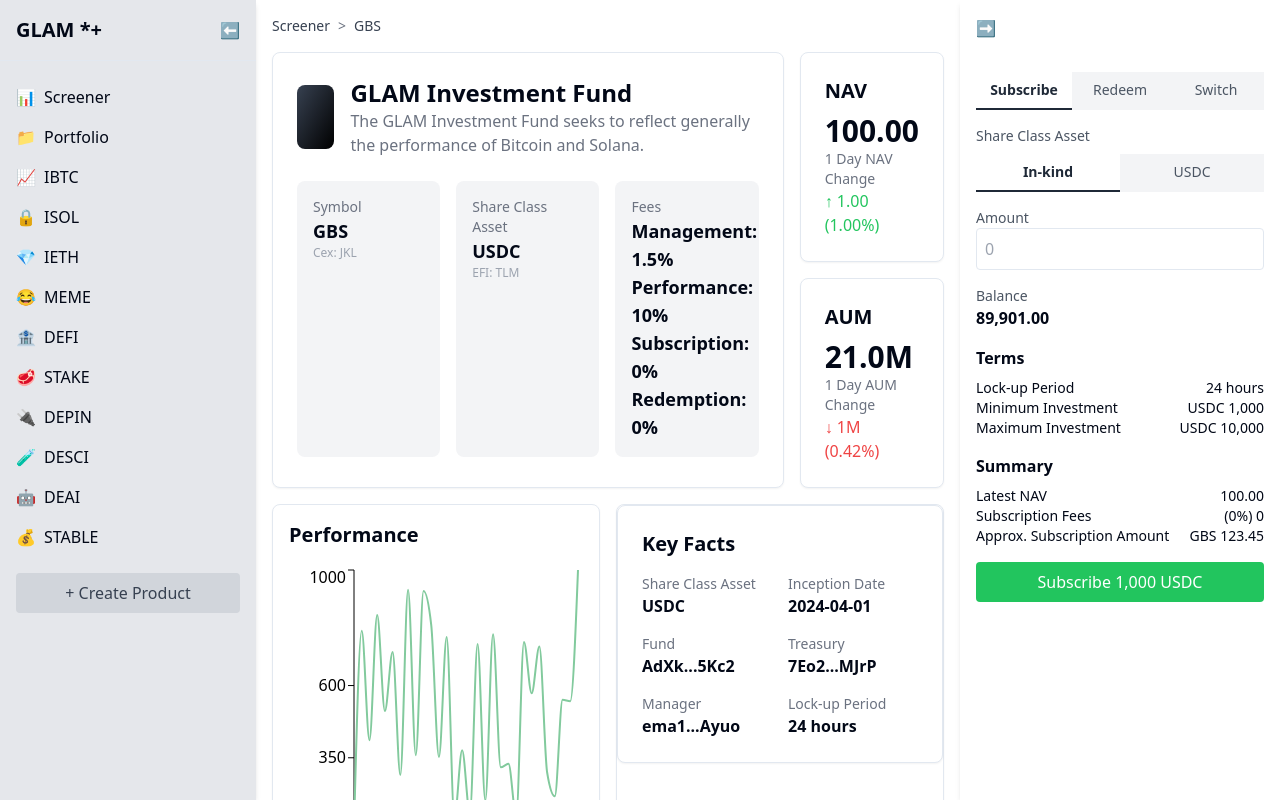
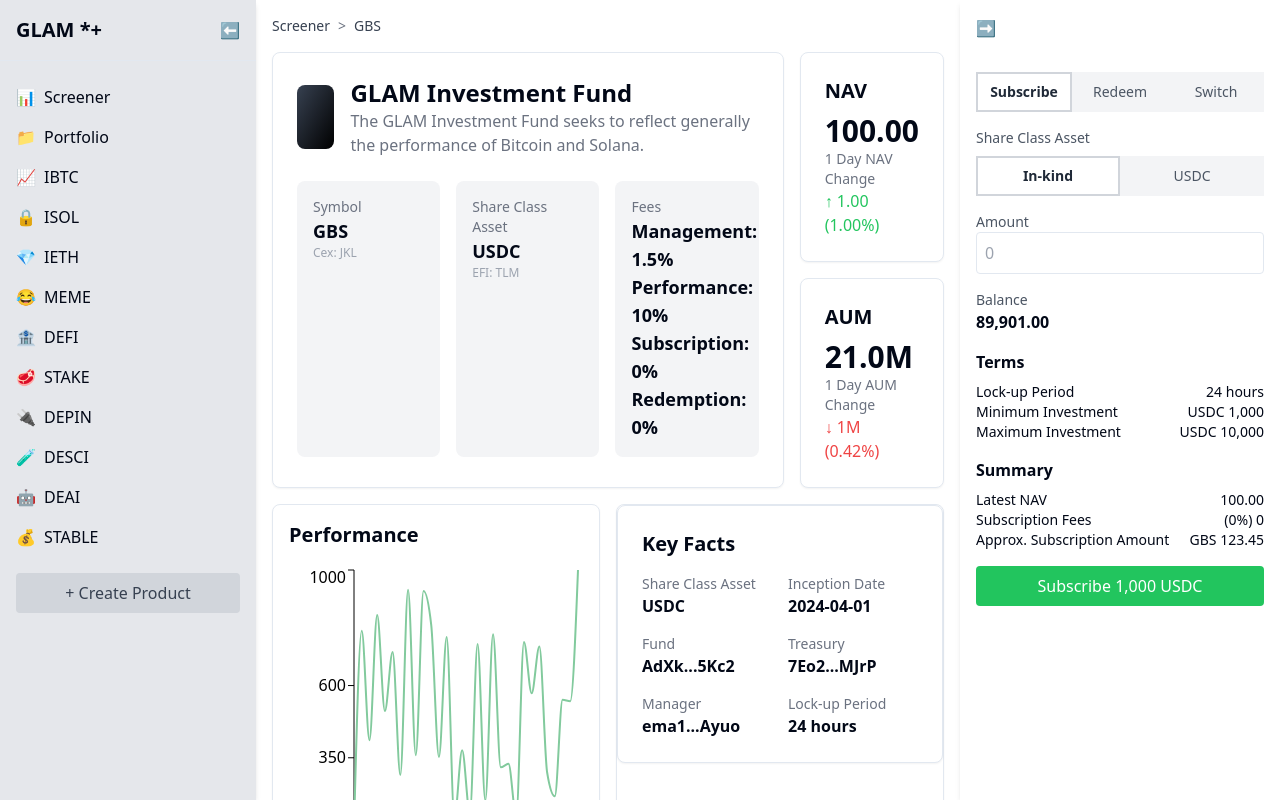
Before and after one commit to dhiazfathra/frontend-starter, a Next.js app: page /en in a window 1280 px wide. Built offline with nearby package versions, Linux system fonts and the light colour scheme.

Commit message:
refactor: update highlighted tab button surrounding line similar to behind

```diff
--- a/src/templates/DetailSidebar.tsx
+++ b/src/templates/DetailSidebar.tsx
@@ -6,6 +6,12 @@ const DetailSidebar: React.FC = () => {
   const [isCollapsed, setIsCollapsed] = useState(false);
   const [activeTab, setActiveTab] = useState('Subscribe');
   const [activeAsset, setActiveAsset] = useState('In-kind');
+
+  const buttonStyle = (isActive) => `
+    flex-1 py-2 text-sm
+    ${isActive ? 'bg-white text-gray-800 font-semibold' : 'bg-gray-100 text-gray-600'}
+    border-2 ${isActive ? 'border-gray-300' : 'border-transparent'}
+  `;
 
   return (
     <div
@@ -28,13 +34,7 @@ const DetailSidebar: React.FC = () => {
             {['Subscribe', 'Redeem', 'Switch'].map((tab) => (
               <button
                 key={tab}
-                className={`flex-1 py-2 text-sm ${
-                  activeTab === tab
-                    ? 'bg-white font-semibold text-gray-800'
-                    : 'bg-gray-100 text-gray-600'
-                } border-b-2 ${
-                  activeTab === tab ? 'border-gray-800' : 'border-transparent'
-                }`}
+                className={buttonStyle(activeTab === tab)}
                 onClick={() => setActiveTab(tab)}
                 type="button"
               >
@@ -49,15 +49,7 @@ const DetailSidebar: React.FC = () => {
               {['In-kind', 'USDC'].map((asset) => (
                 <button
                   key={asset}
-                  className={`flex-1 py-2 text-sm ${
-                    activeAsset === asset
-                      ? 'bg-white font-semibold text-gray-800'
-                      : 'bg-gray-100 text-gray-600'
-                  } border-b-2 ${
-                    activeAsset === asset
-                      ? 'border-gray-800'
-                      : 'border-transparent'
-                  }`}
+                  className={buttonStyle(activeAsset === asset)}
                   onClick={() => setActiveAsset(asset)}
                   type="button"
                 >
```
